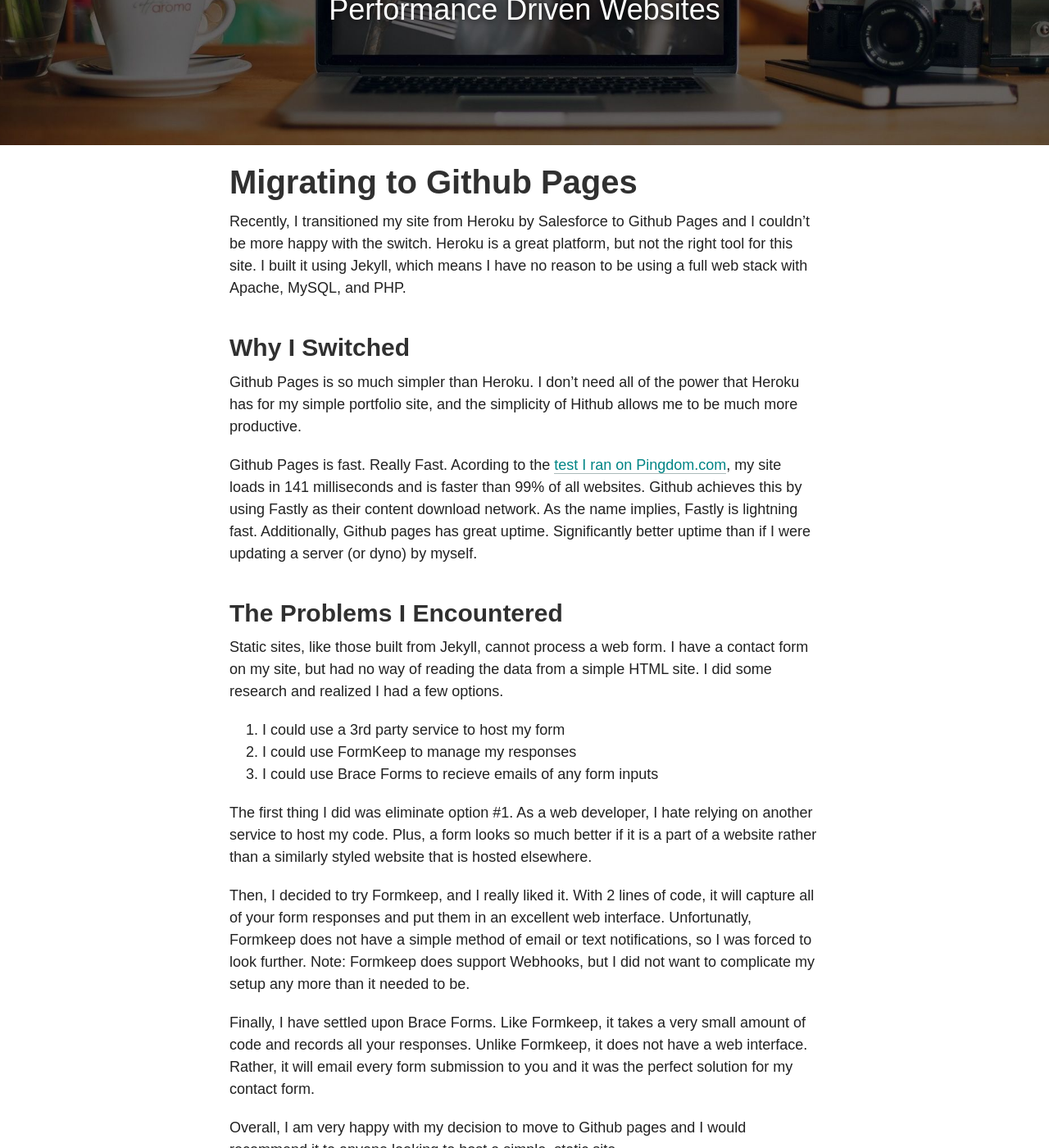
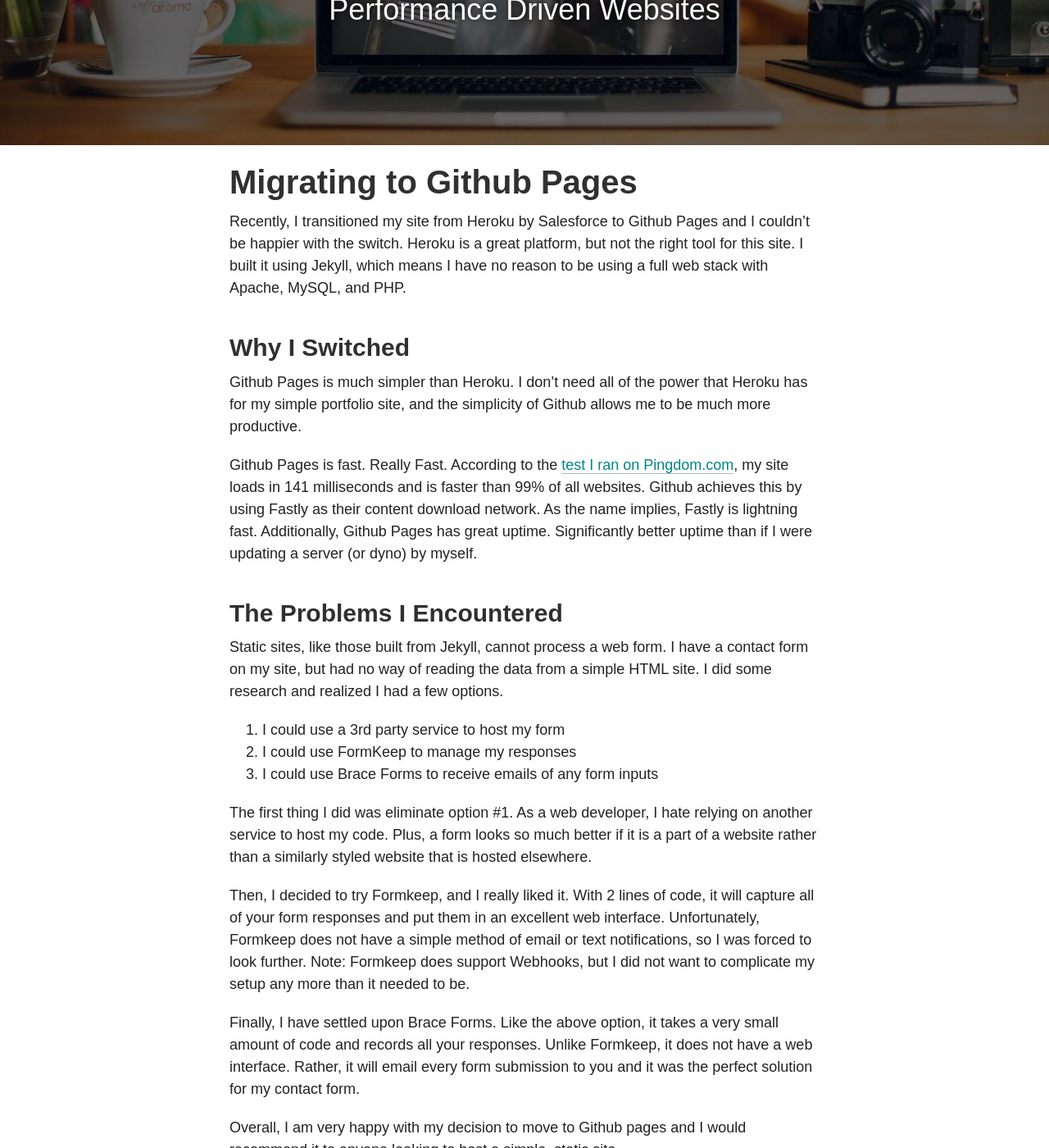
Before and after one commit to Glitched/RSWD-Blog, a Jekyll site: the page built from _posts/2014-10-30-github-pages-migration.md, in a window 1280 px wide and 1400 px high, scrolled down 271 px. Shown: the whole window at 82% size. Built offline with Jekyll 4.4.1, drawn with Linux system fonts in a browser that asks for light colours.

Commit message:
Corrected Error

```diff
--- a/_posts/2014-10-30-github-pages-migration.md
+++ b/_posts/2014-10-30-github-pages-migration.md
@@ -3,13 +3,13 @@
 title: Migrating to Github Pages
 ---
 
-Recently, I transitioned my site from Heroku by Salesforce to Github Pages and I couldn't be more happy with the switch. Heroku is a great platform, but not the right tool for this site. I built it using Jekyll, which means I have no reason to be using a full web stack with Apache, MySQL, and PHP.
+Recently, I transitioned my site from Heroku by Salesforce to Github Pages and I couldn't be happier with the switch. Heroku is a great platform, but not the right tool for this site. I built it using Jekyll, which means I have no reason to be using a full web stack with Apache, MySQL, and PHP.
 
 ## Why I Switched
 
-Github Pages is so much simpler than Heroku. I don't need all of the power that Heroku has for my simple portfolio site, and the simplicity of Hithub allows me to be much more productive.
+Github Pages is much simpler than Heroku. I don't need all of the power that Heroku has for my simple portfolio site, and the simplicity of Github allows me to be much more productive.
 
-Github Pages is fast. Really Fast. Acording to the [test I ran on Pingdom.com](http://tools.pingdom.com/fpt/bPwb6Q/http://www.ryanslama.com/), my site loads in 141 milliseconds and is faster than 99% of all websites. Github achieves this by using Fastly as their content download network. As the name implies, Fastly is lightning fast. Additionally, Github pages has great uptime. Significantly better uptime than if I were updating a server (or dyno) by myself.
+Github Pages is fast. Really Fast. According to the [test I ran on Pingdom.com](http://tools.pingdom.com/fpt/bPwb6Q/http://www.ryanslama.com/), my site loads in 141 milliseconds and is faster than 99% of all websites. Github achieves this by using Fastly as their content download network. As the name implies, Fastly is lightning fast. Additionally, Github Pages has great uptime. Significantly better uptime than if I were updating a server (or dyno) by myself.
 
 ## The Problems I Encountered
 
@@ -17,12 +17,12 @@
 
 1. I could use a 3rd party service to host my form
 2. I could use FormKeep to manage my responses
-3. I could use Brace Forms to recieve emails of any form inputs
+3. I could use Brace Forms to receive emails of any form inputs
 
 The first thing I did was eliminate option #1. As a web developer, I hate relying on another service to host my code. Plus, a form looks so much better if it is a part of a website rather than a similarly styled website that is hosted elsewhere.
 
-Then, I decided to try Formkeep, and I really liked it. With 2 lines of code, it will capture all of your form responses and put them in an excellent web interface. Unfortunatly, Formkeep does not have a simple method of email or text notifications, so I was forced to look further. Note: Formkeep does support Webhooks, but I did not want to complicate my setup any more than it needed to be.
+Then, I decided to try Formkeep, and I really liked it. With 2 lines of code, it will capture all of your form responses and put them in an excellent web interface. Unfortunately, Formkeep does not have a simple method of email or text notifications, so I was forced to look further. Note: Formkeep does support Webhooks, but I did not want to complicate my setup any more than it needed to be.
 
-Finally, I have settled upon Brace Forms. Like Formkeep, it takes a very small amount of code and records all your responses. Unlike Formkeep, it does not have a web interface. Rather, it will email every form submission to you and it was the perfect solution for my contact form.
+Finally, I have settled upon Brace Forms. Like the above option, it takes a very small amount of code and records all your responses. Unlike Formkeep, it does not have a web interface. Rather, it will email every form submission to you and it was the perfect solution for my contact form.
 
 Overall, I am very happy with my decision to move to Github pages and I would recommend it to anyone looking to host a simple, static site.
```
